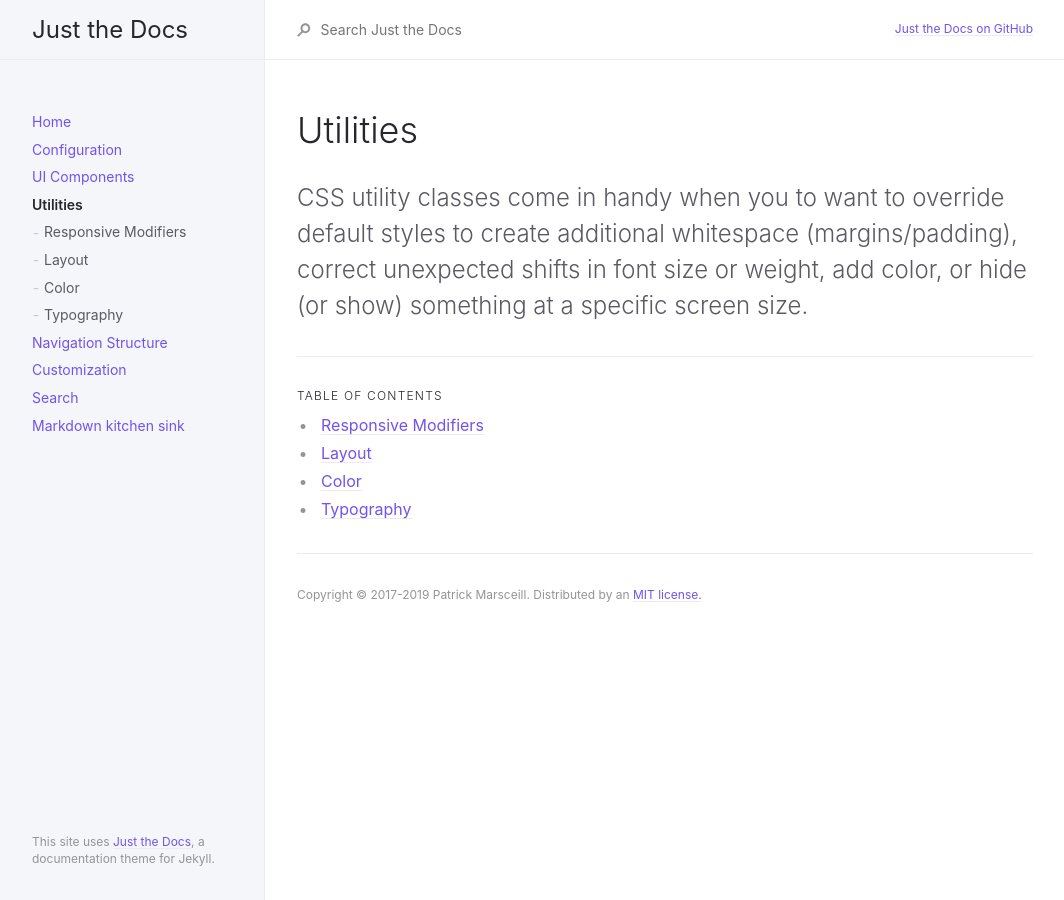
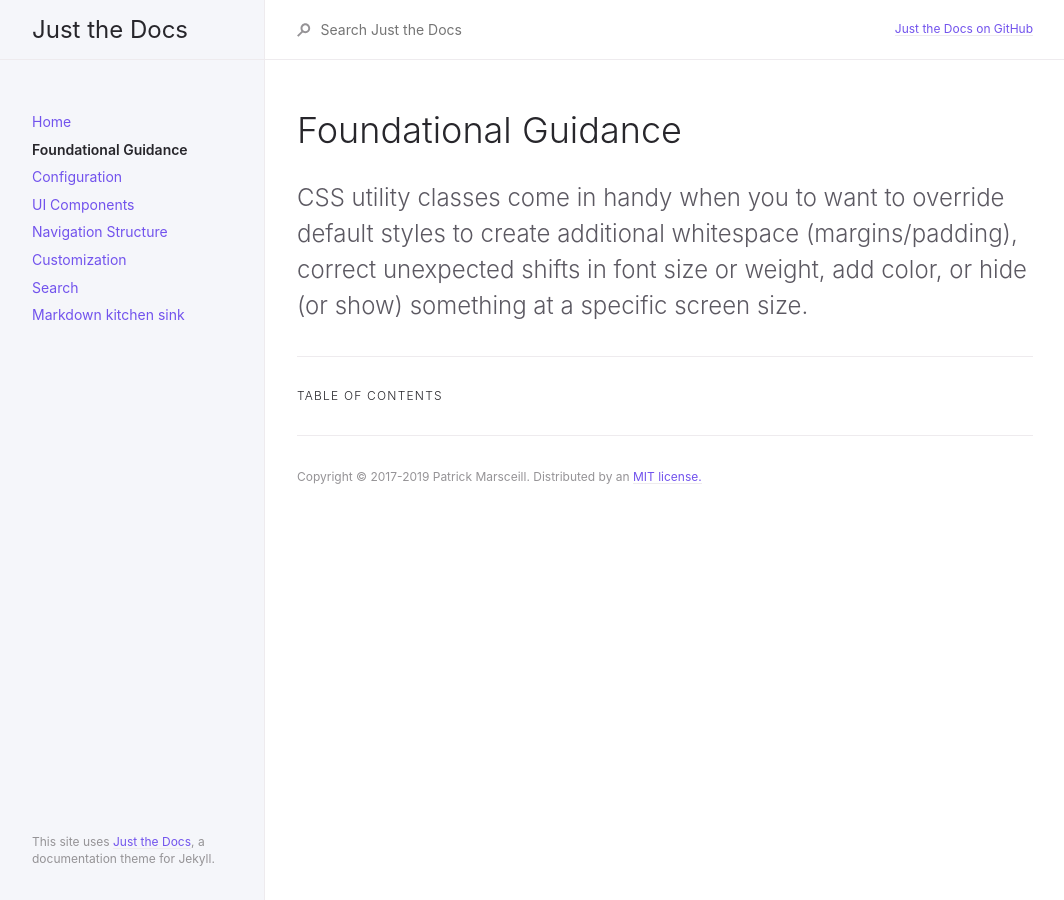
Before and after one commit to kchurchill-r7/writing-style-guide-site, a Jekyll site: the page built from docs/utilities/utilities.md, in a window 1280 px wide. Shown: the whole page, without its empty margins (107-1171 px from the left). Built offline with Jekyll 4.4.1, drawn with Linux system fonts in a browser that asks for light colours.

Commit message:
Update from Forestry.io kchurchill-r7 updated docs/utilities/utilities.md

```diff
--- a/docs/utilities/utilities.md
+++ b/docs/utilities/utilities.md
@@ -1,12 +1,13 @@
 ---
 layout: default
-title: Utilities
-nav_order: 4
+title: Foundational Guidance
+nav_order: "1"
 has_children: true
-permalink: docs/utilities
+permalink: page/foundational
+
 ---
+# Foundational Guidance
 
-# Utilities
 {: .no_toc }
 
 CSS utility classes come in handy when you to want to override default styles to create additional whitespace (margins/padding), correct unexpected shifts in font size or weight, add color, or hide (or show) something at a specific screen size.
```
